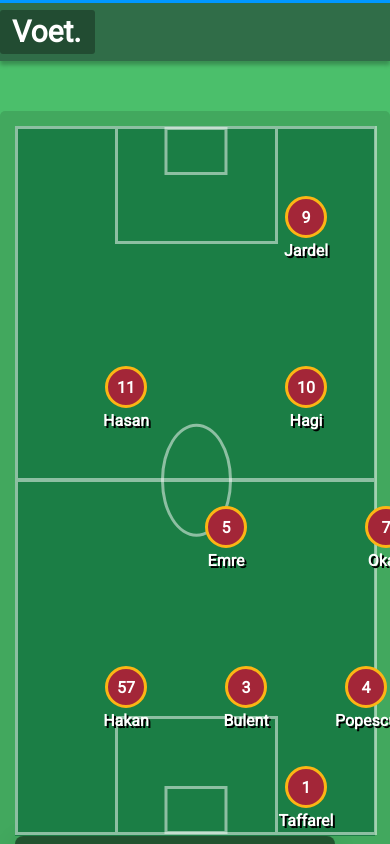
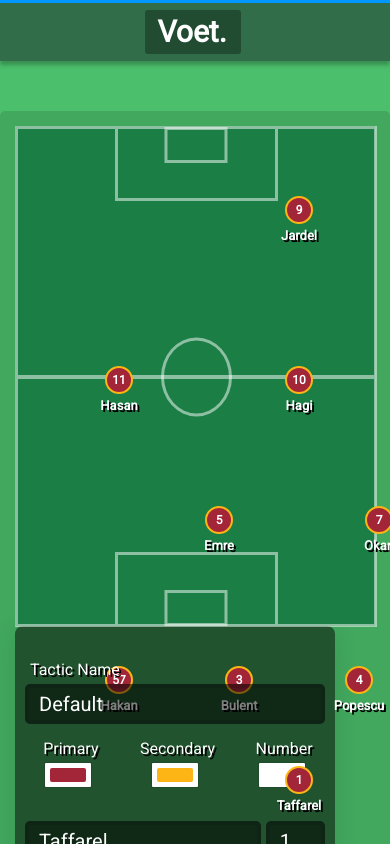
Before and after one commit to alperunal/lineup-builder, a React (Create React App) app: page / in a window 390 px wide. Shown: the top 844 px of the page. Built offline with nearby package versions, Linux system fonts and the light colour scheme.

Commit message:
made field responsive

```diff
--- a/src/components/Field/Field.tsx
+++ b/src/components/Field/Field.tsx
@@ -55,9 +55,15 @@ const Field: React.FC<IProps> = ({
 
 const Wrapper = styled.div`
   position: relative;
-  height: ${(props: IWrapperProps) => `${props.h}px`};
-  width: ${(props: IWrapperProps) => `${props.w}px`};
+  height: 500px;
+  max-height: ${(props: IWrapperProps) => `${props.h}px`};
+  width: 100%;
+  max-width: ${(props: IWrapperProps) => `${props.w}px`};
   background-color: #1b7e45;
+
+  @media (min-width: 720px) {
+    height: ${(props: IWrapperProps) => `${props.h}px`};
+  }
 `;
 
 const GrassTexture = styled.div`
@@ -89,7 +95,7 @@ const GoalLine = styled.div`
 const PenaltyLine = styled.div`
   position: absolute;
   width: 44%;
-  height: 16%;
+  height: 14%;
   border: solid 3px rgba(255, 255, 255, 0.5);
   border-bottom: ${({ bottom }: { bottom?: boolean }) =>
     bottom ? "none" : ""};
--- a/src/components/Header/Header.tsx
+++ b/src/components/Header/Header.tsx
@@ -38,6 +38,12 @@ const HeaderContent = styled.div`
   font-size: 24px;
   line-height: 37px;
   color: #ffffff;
+  display: flex;
+  justify-content: center;
+
+  @media (min-width: 720px) {
+    display: block;
+  }
 `;
 
 const Logo = styled.div`
--- a/src/components/Player/Player.tsx
+++ b/src/components/Player/Player.tsx
@@ -48,32 +48,47 @@ const Player = ({
 
 const Wrapper = styled.div`
   border-radius: 50%;
-  width: 36px;
-  height: 36px;
+  width: 24px;
+  height: 24px;
   position: absolute;
   top: 0;
   left: 0;
-  border: 3px solid ${({ secondaryColor }: IStyleProps) => secondaryColor};
+  border: 2px solid ${({ secondaryColor }: IStyleProps) => secondaryColor};
   background-color: ${({ mainColor }: IStyleProps) => mainColor};
   transform: ${({ x, y }: IStyleProps) => `translate(${x}px, ${y}px)`};
   display: flex;
   justify-content: center;
   align-items: center;
+
+  @media (win-width: 720px) {
+    width: 36px;
+    height: 36px;
+    border: 3px solid ${({ secondaryColor }: IStyleProps) => secondaryColor};
+  }
 `;
 
 const Num = styled.div`
-  font-size: 16px;
+  font-size: 12px;
   font-weight: bold;
   color: ${({ numberColor }: { numberColor: string }) => numberColor};
+
+  @media (win-width: 720px) {
+    font-size: 16px;
+  }
 `;
 
 const Name = styled.div`
   position: absolute;
-  top: 42px;
-  font-size: 16px;
+  top: 30px;
+  font-size: 13px;
   font-weight: bold;
   color: #fff;
   text-shadow: 2px 2px #000;
+
+  @media (win-width: 720px) {
+    top: 42px;
+    font-size: 16px;
+  }
 `;
 
 export default Player;
--- a/src/containers/Tactic/Tactic.tsx
+++ b/src/containers/Tactic/Tactic.tsx
@@ -217,7 +217,7 @@ const Label = styled.label`
 `;
 
 const Input = styled.input`
-  width: 300px;
+  /* width: 300px; */
   padding-left: 10px;
   height: 40px;
   background: rgba(0, 0, 0, 0.5);
```
